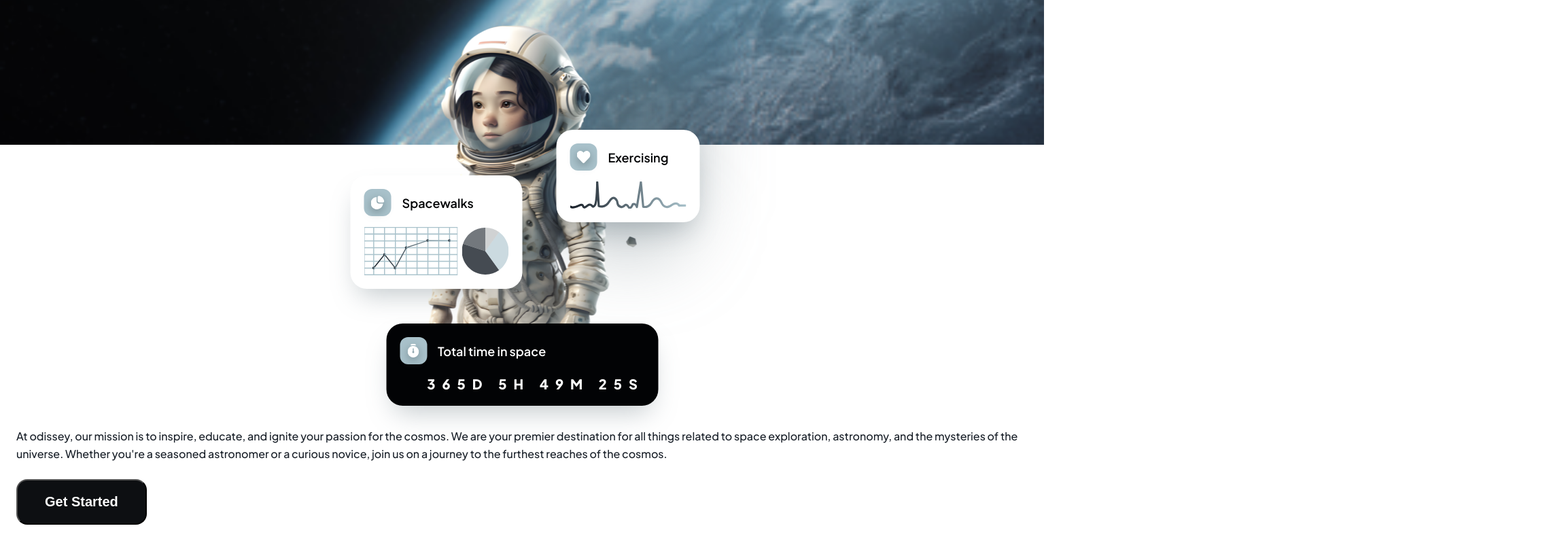
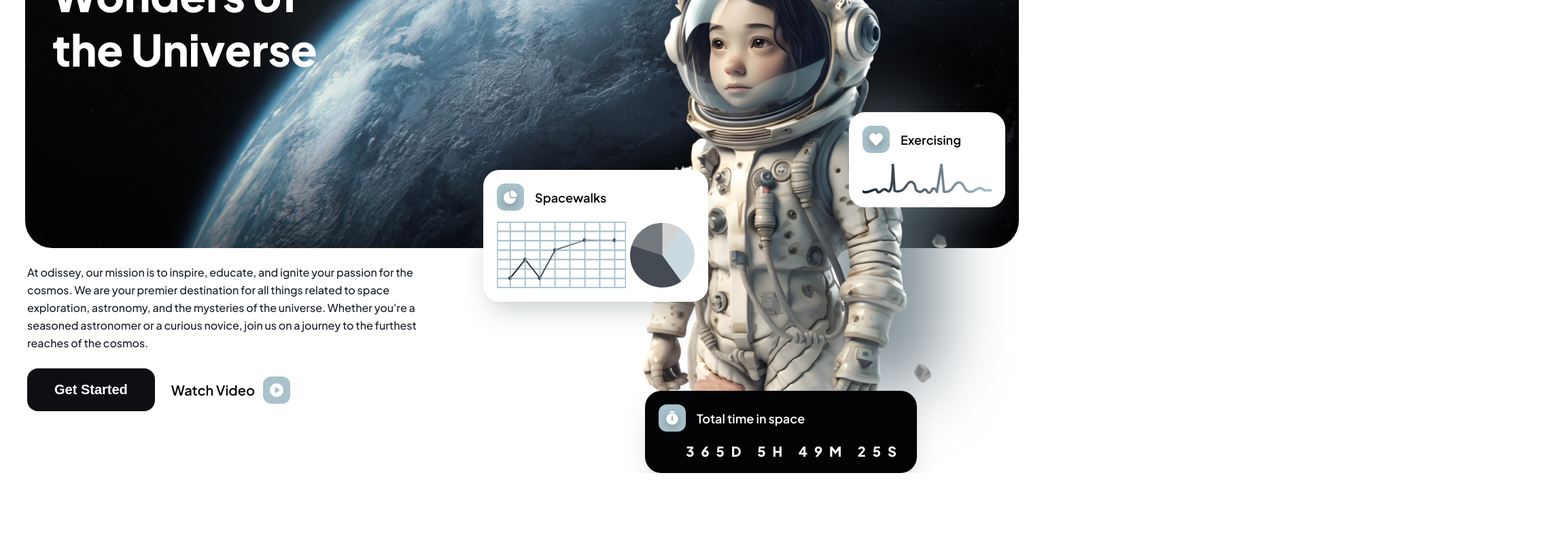
Before and after one commit to Fvrenn/Cosmos-Landing-Page, a plain HTML site: page index.html in a window 1536 px wide. Shown: the part 343-1139 px from the top of the page at 68% size, 2304 px wide, since content can reach past the window. After the commit the page ends 1039 px from the top, so only its background shows below. Drawn offline with nearby package versions, Linux system fonts and the light colour scheme.

Commit message:
section 1 responsiv fini

```diff
--- a/index.html
+++ b/index.html
@@ -3,24 +3,24 @@
     <head>
         <meta charset="UTF-8" />
         <meta name="viewport" content="width=device-width, initial-scale=1.0" />
-        <link href='https://unpkg.com/boxicons@2.1.4/css/boxicons.min.css' rel='stylesheet'>
+        <link href="https://unpkg.com/boxicons@2.1.4/css/boxicons.min.css" rel="stylesheet" />
         <link rel="stylesheet" href="styles.css" />
         <title>Document</title>
     </head>
     <body>
         <header class="header">
-            <a href="" class="logo"><img src="/ressources/tel/Odyssey-logo-1.png" alt=""></a>
-            <input type="checkbox" id="check">
+            <a href="" class="logo"><img src="/ressources/tel/Odyssey-logo-1.png" alt="" /></a>
+            <input type="checkbox" id="check" />
             <label for="check" class="icons">
-                <img src="/ressources/tel/app.svg" id="menu-icon" alt="">
-                <i class='bx bx-x' id="close-icon"></i>
+                <img src="/ressources/tel/app.svg" id="menu-icon" alt="" />
+                <i class="bx bx-x" id="close-icon"></i>
             </label>
             <nav class="navbar">
-                <a href="" style="--i:0" class="nav__item1">Stay Connected</a>
-                <a href="" style="--i:1" class="nav__item2">Education</a>
-                <a href="" style="--i:2" class="nav__item3">Community</a>
-                <a href="" style="--i:3" class="nav__item4">About Us</a>
-                <a href="" style="--i:4" class="nav__item5 Sign-in">Sign in </a>
+                <a href="" style="--i: 0;" class="nav__item1">Stay Connected</a>
+                <a href="" style="--i: 1;" class="nav__item2">Education</a>
+                <a href="" style="--i: 2;" class="nav__item3">Community</a>
+                <a href="" style="--i: 3;" class="nav__item4">About Us</a>
+                <a href="" style="--i: 4;" class="nav__item5 Sign-in">Sign in </a>
             </nav>
         </header>
         <section id="section1">
@@ -38,9 +38,9 @@
                             <div class="astro__graph-container">
                                 <div class="astro__soldier">
                                     <picture>
-                                        <!-- <source media="(min-width:1366px)" srcset="ressources/pc/astronaut.png"> -->
-                                        <source media="(min-width:634px)" srcset="ressources/tablette/astronaut.png">
-                                        <img src="ressources/tel/astronaut.png" alt="astronaut">
+                                        <source media="(min-width:1366px)" srcset="ressources/pc/astronaut.png">
+                                        <source media="(min-width:634px)" srcset="ressources/tablette/astronaut.png" />
+                                        <img src="ressources/tel/astronaut.png" alt="astronaut" />
                                     </picture>
                                     <div class="round-shadow"></div>
                                 </div>
@@ -73,11 +73,10 @@
                                             </div>
                                             <div class="img-graph">
                                                 <img class="graph-img" src="ressources/icons/graph/OBJECTS-graph.svg" alt="" />
-                                                <img class="camembert " src="ressources/icons/graph/graph-cam.svg" alt="" />
+                                                <img class="camembert" src="ressources/icons/graph/graph-cam.svg" alt="" />
                                             </div>
                                         </div>
                                     </div>
-
 
                                     <div class="truc-test">
                                         <div class="Total-time">
@@ -106,11 +105,20 @@
             <div class="info__container">
                 <div>
                     <div class="txt">
-                    <p>At odissey, our mission is to inspire, educate, and ignite your passion for the cosmos. We are your premier destination for all things related to space exploration, astronomy, and the mysteries of the universe. Whether you're a seasoned astronomer or a curious novice, join us on a journey to the furthest reaches of the cosmos. </p>
+                        <p>
+                            At odissey, our mission is to inspire, educate, and ignite your passion for the cosmos. We are your premier destination for all things related to space exploration, astronomy, and the mysteries of the universe.
+                            Whether you're a seasoned astronomer or a curious novice, join us on a journey to the furthest reaches of the cosmos.
+                        </p>
                     </div>
                     <div class="btn__div">
                         <div class="btn__container">
                             <button>Get Started</button>
+                            <a href="#">
+                                Watch Video
+                                <div class="icone-shadow">
+                                    <img src="ressources/icons/graph/Play.svg" alt="" />
+                                </div>
+                            </a>
                         </div>
                     </div>
                 </div>
--- a/styles.css
+++ b/styles.css
@@ -9,7 +9,9 @@ body {
   font-family: "Plus Jakarta Sans", sans-serif;
   /* background-color: red; */
 }
-
+a {
+  text-decoration: none;
+}
 /* NAV  */
 .bx-x {
   color: #020305;
@@ -183,6 +185,18 @@ body {
   background: #a9c2cb;
   padding: 8px;
   max-width: 32px;
+  max-height: 32px;
+  display: flex;
+  align-items: center;
+  justify-content: center;
+}
+
+.btn__container .icone-shadow {
+  padding: 10px;
+  min-width: 40px;
+  max-height: 40px;
+  border-radius: 12px;
+  background: #a9c2cb;
   display: flex;
   align-items: center;
   justify-content: center;
@@ -290,6 +304,27 @@ body {
   background: #0d0f12;
   padding: 20px 40px;
   justify-content: center;
+  border: none;
+}
+
+.btn__container a {
+  color: #020305;
+  font-size: 20px;
+  font-style: normal;
+  font-weight: 600;
+  line-height: normal;
+  gap: 12px;
+}
+
+.btn__container {
+  display: block;
+  gap: 24px;
+}
+
+.btn__container a {
+  display: flex;
+  align-items: center;
+  margin-top: 32px;
 }
 
 /* BREAKPOINT NAV */
@@ -422,6 +457,7 @@ body {
 @media only screen and (min-width: 634px) {
   .astro__soldier img {
     width: auto;
+    max-width: inherit;
   }
 
   .Total-time {
@@ -451,16 +487,19 @@ body {
 
   .icone-titre-spacewalks img,
   .icone-titre-Exercising img,
-  .icone-titre-Total-time img {
+  .icone-titre-Total-time img,
+  .btn__container .icone-shadow img {
     height: 20px;
   }
 
   .icone-titre-spacewalks .icone-shadow,
   .icone-titre-Exercising .icone-shadow,
-  .icone-titre-Total-time .icone-shadow {
+  .icone-titre-Total-time .icone-shadow,
+  .btn__container .icone-shadow {
     background: #a9c2cb;
     padding: 10px;
     min-width: 40px;
+    max-height: 40px;
   }
 
   .titre-graph,
@@ -497,5 +536,152 @@ body {
   .Exercising-graph {
     top: 188px;
     right: 30px;
+  }
+  .btn__container {
+    display: flex;
+    align-items: center;
+    gap: 24px;
+  }
+
+  .btn__container a {
+    display: flex;
+    align-items: center;
+    margin: 0;
+  }
+}
+
+@media only screen and (min-width: 958px) {
+  .astro-div {
+    position: relative;
+    max-width: 505px;
+    left: 0;
+    transform: translate(0, 0);
+  }
+
+  .astro {
+    display: flex;
+    flex-direction: column;
+    align-items: flex-end;
+  }
+
+  .graph-div .Spacewalks-graph,
+  .graph-div .Exercising-graph {
+    max-width: inherit;
+  }
+
+  .top__container {
+    margin: 0 37px;
+  }
+
+  .astro {
+    margin-top: -345px;
+  }
+
+  .top__img {
+    background-image: url("ressources/tablette/earth-img.png");
+  }
+
+  .astro-div {
+    margin-right: 70px;
+  }
+
+  .Exercising-graph {
+    right: -60px;
+  }
+  .Spacewalks-graph {
+    left: -55px;
+  }
+
+  .top__txt h2 {
+    padding: 40px 0px 0px 40px;
+  }
+
+  .info__container {
+    padding: 24px 0px 32px 40px;
+  }
+
+  .info__container {
+    max-width: 45%;
+    margin-top: -250px;
+  }
+
+  .top__img {
+    border-radius: 40px;
+  }
+}
+
+@media only screen and (min-width: 1366px) {
+  .graph-img {
+    width: 190px;
+  }
+  .camembert {
+    width: 95px;
+  }
+  .sinus-img {
+    width: 190px;
+  }
+
+  .top__img {
+    background-image: url(ressources/pc/earth-img.png);
+    height: 533px;
+  }
+
+  .top__txt h2 {
+    font-size: 64px;
+  }
+  .top__txt {
+    width: 460px;
+  }
+
+  .astro {
+    margin-top: -520px;
+  }
+
+  .astro-div {
+    margin-right: 70px;
+  }
+
+  .Exercising-graph {
+    top: 320px;
+    right: -130px;
+  }
+
+  .Spacewalks-graph {
+    top: 405px;
+    left: -238px;
+  }
+
+  .astro-div {
+    margin-right: 150px;
+  }
+
+  .round-shadow {
+    border-radius: 435px;
+    width: 174px;
+    height: 435px;
+    top: 300px;
+    right: 150px;
+    filter: blur(50px);
+  }
+
+  .Total-time {
+    margin-top: 730px;
+  }
+
+  .info__container {
+    margin-top: -332px;
+  }
+
+  .info__container {
+    max-width: 40%;
 }
 }
+
+@media only screen and (min-width: 1640px) {
+  .astro-div {
+    margin-right: 220px;
+  }
+  .info__container {
+    max-width: 45%;
+}
+}
```
Also changed, not shown: ressources/icons/graph/Play.svg (added). Lines whose indentation alone changed are shown as unchanged.
